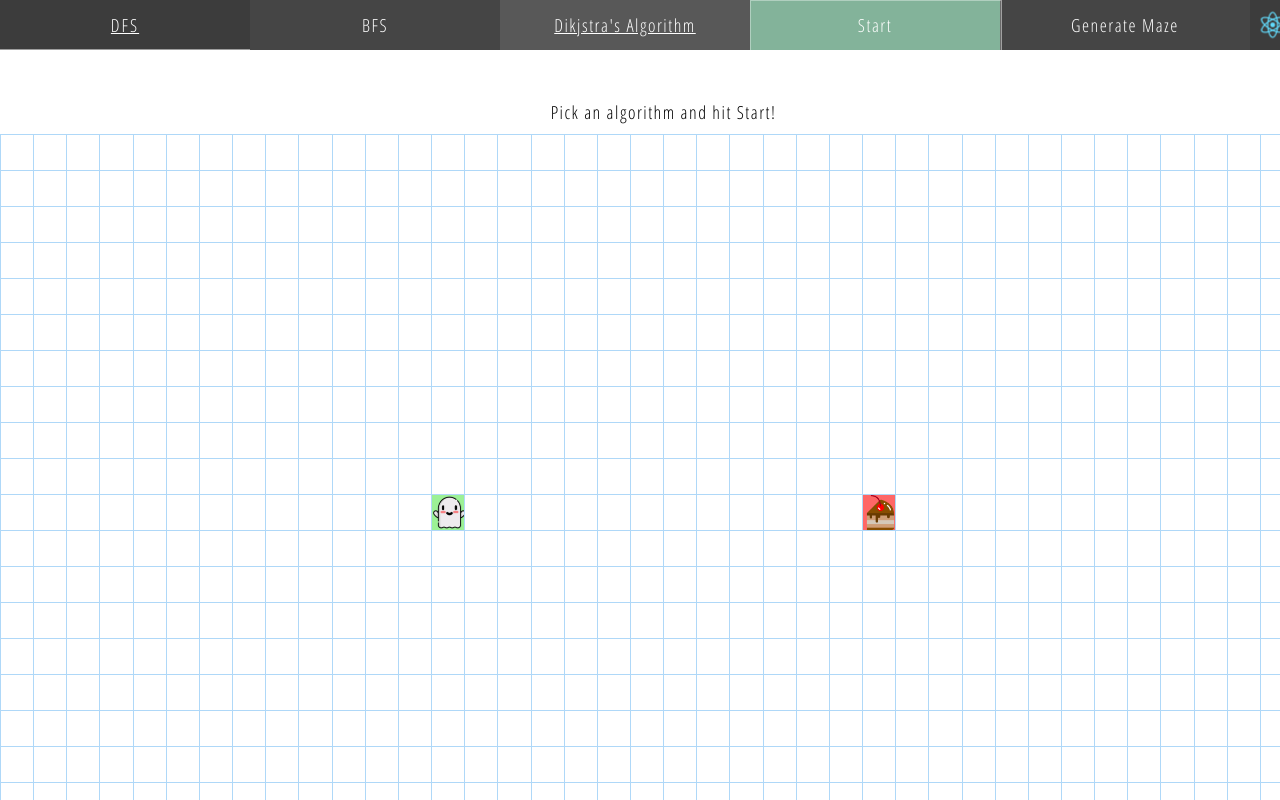
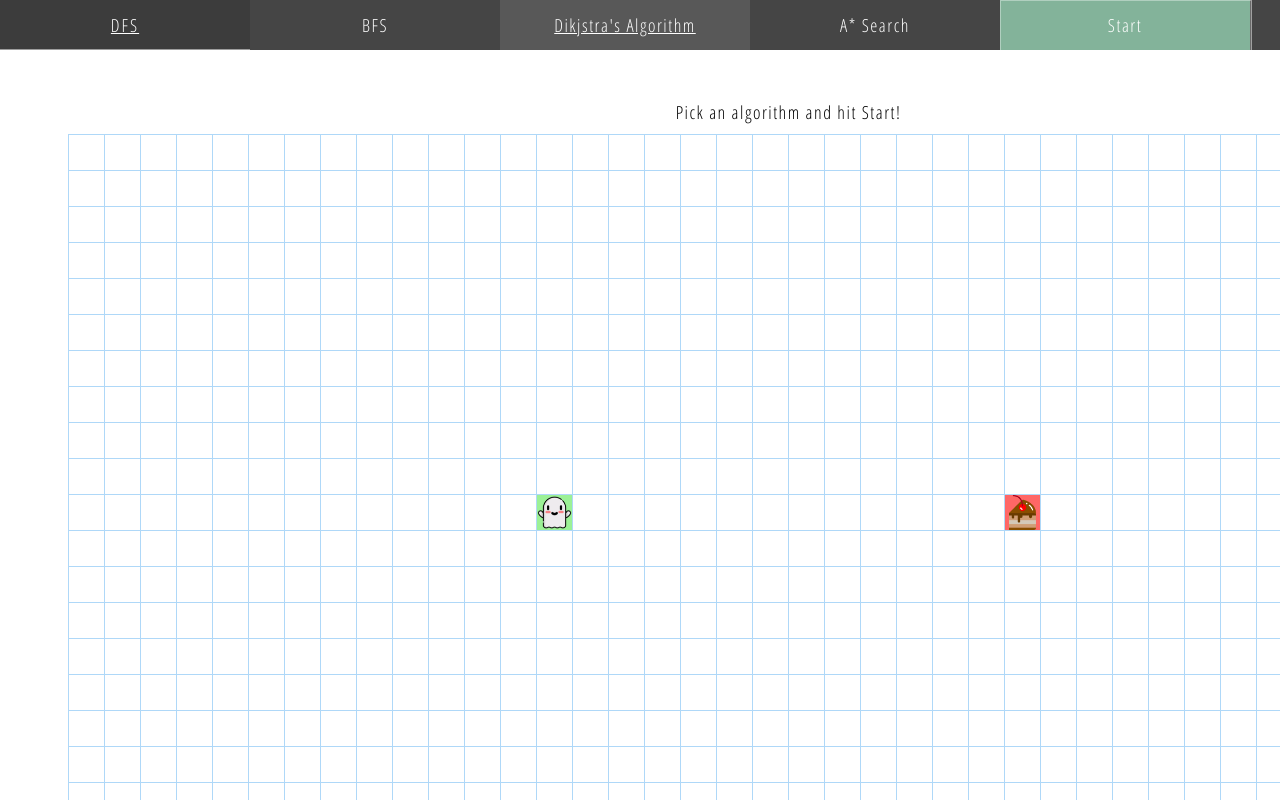
Before and after one commit to josh-baltar/Pathfinder, a React (Create React App) app in the folder pathfinder/: page / in a window 1280 px wide. Built offline with nearby package versions, Linux system fonts and the light colour scheme.

Commit message:
implemented Astar

```diff
--- a/pathfinder/src/Components/Buttons/Buttons.jsx
+++ b/pathfinder/src/Components/Buttons/Buttons.jsx
@@ -21,6 +21,7 @@ class Buttons extends Component {
         >
           <span>DFS</span>
         </div>
+
         <div
           className="btn btn-one"
           style={{
@@ -35,6 +36,7 @@ class Buttons extends Component {
         >
           <span>BFS</span>
         </div>
+
         <div
           className="btn btn-one"
           style={{
@@ -49,6 +51,22 @@ class Buttons extends Component {
         >
           <span>Dikjstra's Algorithm</span>
         </div>
+
+        <div
+          className="btn btn-one"
+          style={{
+            backgroundColor:
+              this.props.algorithm === "astar"
+                ? "rgba(255, 255, 255, 0.1)"
+                : "rgba(255, 255, 255, 0)",
+            textDecoration:
+              this.props.algorithm === "astar" ? "underline" : "none",
+          }}
+          onClick={() => this.props.handleButtons("astar")}
+        >
+          <span>A* Search</span>
+        </div>
+
         <div
           className="btn btn-two"
           onClick={() => this.props.handleButtons("start")}
@@ -63,7 +81,11 @@ class Buttons extends Component {
         </div>
 
         <img src={logo} className="App-logo" alt="logo" />
-        <a href="https://github.com/jnbaltar" target="_blank">
+        <a
+          href="https://github.com/jnbaltar"
+          rel="noopener noreferrer"
+          target="_blank"
+        >
           <img src={github} className="github-logo" alt="logo" />
         </a>
       </div>
--- a/pathfinder/src/Components/PathfindingVisualizer/PathfindingVisualizer.jsx
+++ b/pathfinder/src/Components/PathfindingVisualizer/PathfindingVisualizer.jsx
@@ -8,6 +8,7 @@ import {
   dijkstra,
   getNodesInShortestPathOrder,
 } from "../../algorithms/dijkstra";
+import { astar } from "../../algorithms/Astar";
 
 const START_NODE_ROW = 10;
 const START_NODE_COL = 13;
@@ -61,19 +62,25 @@ export default class PathfindingVisualizer extends Component {
       case "dijkstra":
         this.setState({ algorithm: "dijkstra" });
         break;
+      case "astar":
+        this.setState({ algorithm: "astar" });
+        break;
       case "mazeRand":
         this.generateRand();
         break;
       case "start":
         if (!this.state.gridNeedsReset) {
-          if (this.state.algorithm === "dijkstra") {
-            this.visualizeDijkstra();
-            this.setState({ gridNeedsReset: true });
-          } else if (this.state.algorithm === "dfs") {
+          if (this.state.algorithm === "dfs") {
             this.visualizeDFS();
             this.setState({ gridNeedsReset: true });
           } else if (this.state.algorithm === "bfs") {
             this.visualizeBFS();
+            this.setState({ gridNeedsReset: true });
+          } else if (this.state.algorithm === "dijkstra") {
+            this.visualizeDijkstra();
+            this.setState({ gridNeedsReset: true });
+          } else if (this.state.algorithm === "astar") {
+            this.visualizeAstar();
             this.setState({ gridNeedsReset: true });
           }
         } else {
@@ -133,16 +140,6 @@ export default class PathfindingVisualizer extends Component {
     }
   }
 
-  visualizeDijkstra() {
-    console.log("Visualize Dijkstra's");
-    const { grid } = this.state;
-    const startNode = grid[START_NODE_ROW][START_NODE_COL];
-    const finishNode = grid[FINISH_NODE_ROW][FINISH_NODE_COL];
-    const visitedNodesInOrder = dijkstra(grid, startNode, finishNode);
-    const nodesInShortestPathOrder = getNodesInShortestPathOrder(finishNode);
-    this.animateAlgorithm(visitedNodesInOrder, nodesInShortestPathOrder);
-  }
-
   visualizeDFS() {
     console.log("Visualize DFS");
     const { grid } = this.state;
@@ -160,6 +157,26 @@ export default class PathfindingVisualizer extends Component {
     const visitedNodesInOrder = bfs(grid, startNode, finishNode);
     const path = getNodesInShortestPathOrder(finishNode);
     this.animateAlgorithm(visitedNodesInOrder, path);
+  }
+
+  visualizeDijkstra() {
+    console.log("Visualize Dijkstra's");
+    const { grid } = this.state;
+    const startNode = grid[START_NODE_ROW][START_NODE_COL];
+    const finishNode = grid[FINISH_NODE_ROW][FINISH_NODE_COL];
+    const visitedNodesInOrder = dijkstra(grid, startNode, finishNode);
+    const nodesInShortestPathOrder = getNodesInShortestPathOrder(finishNode);
+    this.animateAlgorithm(visitedNodesInOrder, nodesInShortestPathOrder);
+  }
+
+  visualizeAstar() {
+    console.log("A* Search");
+    const { grid } = this.state;
+    const startNode = grid[START_NODE_ROW][START_NODE_COL];
+    const finishNode = grid[FINISH_NODE_ROW][FINISH_NODE_COL];
+    const visitedNodesInOrder = astar(grid, startNode, finishNode);
+    const nodesInShortestPathOrder = getNodesInShortestPathOrder(finishNode);
+    this.animateAlgorithm(visitedNodesInOrder, nodesInShortestPathOrder);
   }
 
   generateRand() {
--- /dev/null
+++ b/pathfinder/src/algorithms/Astar.js
@@ -0,0 +1,56 @@
+// Performs A* search algorithm; returns all nodes
+// in the order in which they were visited. Also able to
+// accept heuristics to generate a "smarter" path.  The
+// heuristic used for this implementation is the Manhattan Distance.
+
+export function astar(grid, startNode, finishNode) {
+  const visitedNodesInOrder = [];
+  startNode.distance = 0;
+  const unvisitedNodes = getAllNodes(grid);
+  while (!!unvisitedNodes.length) {
+    sortNodesByDistance(unvisitedNodes);
+    const closestNode = unvisitedNodes.shift();
+    // If we encounter a wall, we skip it.
+    if (closestNode.isWall) continue;
+    // If the closest node is at a distance of infinity,
+    // we must be trapped and should therefore stop.
+    if (closestNode.distance === Infinity) return visitedNodesInOrder;
+    closestNode.isVisited = true;
+    visitedNodesInOrder.push(closestNode);
+    if (closestNode === finishNode) return visitedNodesInOrder;
+    updateUnvisitedNeighbors(closestNode, grid, finishNode);
+  }
+}
+
+function sortNodesByDistance(unvisitedNodes) {
+  unvisitedNodes.sort((nodeA, nodeB) => nodeA.distance - nodeB.distance);
+}
+
+function updateUnvisitedNeighbors(node, grid, finishNode) {
+  const unvisitedNeighbors = getUnvisitedNeighbors(node, grid);
+  for (const neighbor of unvisitedNeighbors) {
+    neighbor.distance =
+      Math.abs(node.col - finishNode.col) + Math.abs(node.row - finishNode.row);
+    neighbor.previousNode = node;
+  }
+}
+
+function getUnvisitedNeighbors(node, grid) {
+  const neighbors = [];
+  const { col, row } = node;
+  if (row > 0) neighbors.push(grid[row - 1][col]); // up
+  if (row < grid.length - 1) neighbors.push(grid[row + 1][col]); // down
+  if (col > 0) neighbors.push(grid[row][col - 1]); // left
+  if (col < grid[0].length - 1) neighbors.push(grid[row][col + 1]); //right
+  return neighbors.filter((neighbor) => !neighbor.isVisited);
+}
+
+function getAllNodes(grid) {
+  const nodes = [];
+  for (const row of grid) {
+    for (const node of row) {
+      nodes.push(node);
+    }
+  }
+  return nodes;
+}
--- a/pathfinder/src/algorithms/bfs.js
+++ b/pathfinder/src/algorithms/bfs.js
@@ -50,15 +50,3 @@ function updateUnvisitedNeighbors(node, grid) {
     neighbor.previousNode = node;
   }
 }
-
-// Backtracks from the finishNode to find the shortest path.
-// Only works when called *after* the dijkstra method above.
-export function getNodesInShortestPathOrder(finishNode) {
-  const nodesInShortestPathOrder = [];
-  let currentNode = finishNode;
-  while (currentNode !== null) {
-    nodesInShortestPathOrder.unshift(currentNode);
-    currentNode = currentNode.previousNode;
-  }
-  return nodesInShortestPathOrder;
-}
--- a/pathfinder/src/algorithms/dfs.js
+++ b/pathfinder/src/algorithms/dfs.js
@@ -12,9 +12,6 @@ export function dfs(grid, startNode, finishNode) {
       visitedNodesInOrder.push(node);
     }
     node.isVisited = true;
-    if (node.col == 0 && node.row == 0) {
-      console.log("hi");
-    }
     for (let i = 0; i < unvisitedNeighbors.length; i++) {
       path.push(node);
       node = unvisitedNeighbors[i];
```
